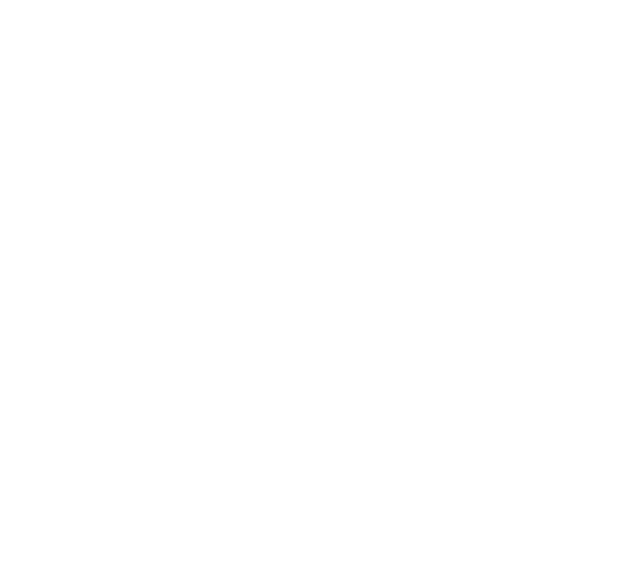
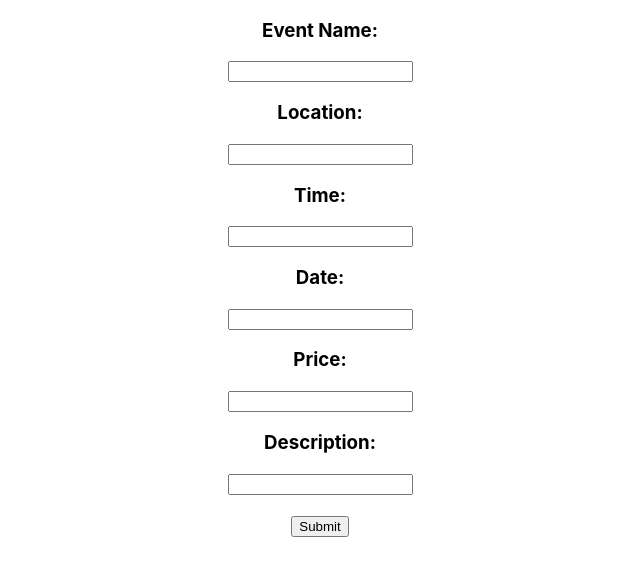
Before and after one commit to bmac228p/symmetrical-guacamole, a React (Create React App) app: page /Create_Event in a window 1280 px wide. Shown: the top 576 px of the page, without its empty margins (320-960 px from the left). Built offline with nearby package versions, Linux system fonts and the light colour scheme.

Commit message:
Implement createEvents page

```diff
--- a/src/App.js
+++ b/src/App.js
@@ -1,5 +1,6 @@
 import React from 'react';
 import Page from './Components/UniqueLinks';
+import createEvents from './Components/createEvents';
 import './App.css';
 import {BrowserRouter as Router, Route} from 'react-router-dom';
 
@@ -8,6 +9,7 @@
     <Router>
       <div className="App">
         <Route path = "/page" component = {Page}/>
+        <Route path = "/Create_Event" component = {createEvents}/>
       </div>
     </Router>
   );
--- a/src/Components/createEvents.js
+++ b/src/Components/createEvents.js
@@ -1,6 +1,5 @@
 import React from 'react';
-import firebase from '../lib/firebase';
-import {Redirect} from 'react-router-dom';
+import firebase from '../firebase/firebase';
 
 class createEvents extends React.Component{
     constructor(props){
@@ -81,13 +80,13 @@
               onChange={this.handleDateChange}
             />
             <h3 className="createEvents">Price:</h3>
-            <time
+            <input
                 type="text"
                 value={this.state.price}
                 onChange={this.handlePriceChange}
             />
             <h3 className="createEvents">Description:</h3>
-            <time
+            <input
                 type="text"
                 value={this.state.description}
                 onChange={this.handleDescriptionChange}
```
